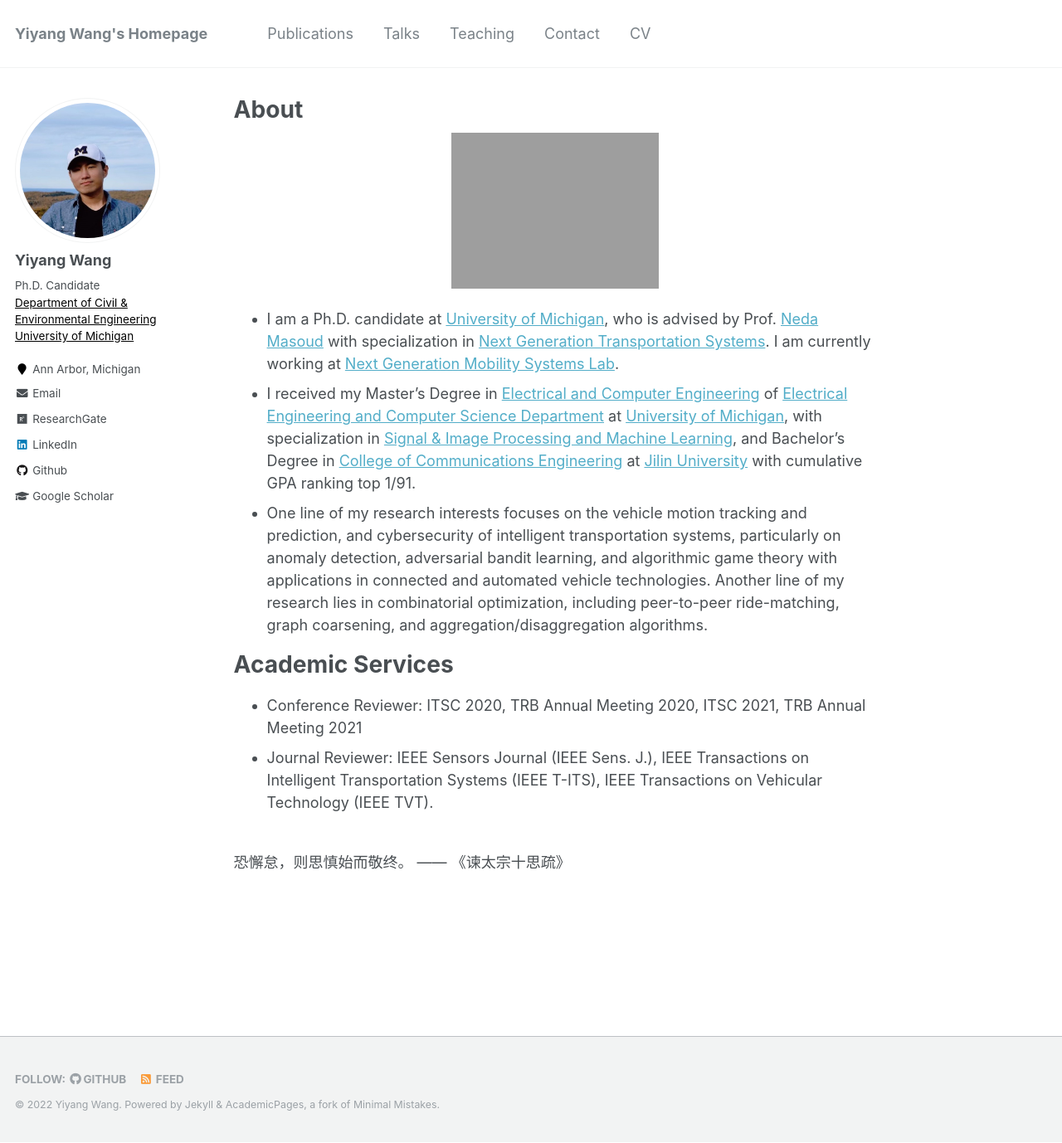
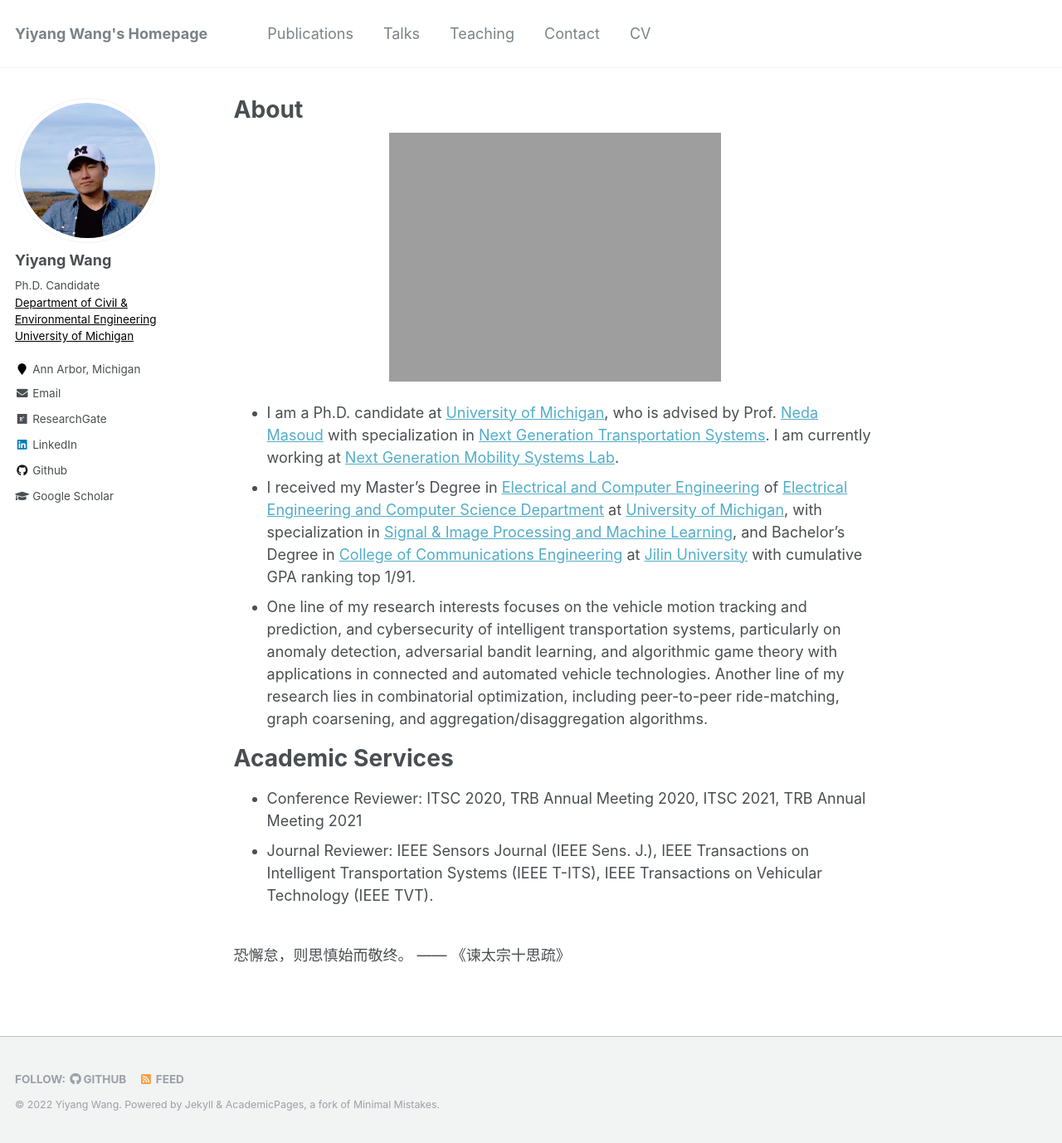
Before and after one commit to yiyangwan/yiyangwan.github.io, a Jekyll site: the page built from _pages/about.md, in a window 1280 px wide and 1378 px high. Shown: the whole window at 83% size. Built offline with Jekyll 4.4.1, drawn with Linux system fonts in a browser that asks for light colours.

Commit message:
update profile photo

```diff
--- a/_pages/about.md
+++ b/_pages/about.md
@@ -9,7 +9,7 @@
 ---
 
 <p align="center">
-  <img src="https://yiyang920.github.io/images/yiyangwang_img1.jpg?raw=true" alt="Photo" style="width: 250px;"/>
+  <img src="https://yiyang920.github.io/images/yiyangwang_img2.jpg?raw=true" alt="Photo" style="width: 400px;"/>
 </p>
 
 <!-- # About Me -->
```
Also changed, not shown: 1 other file.
